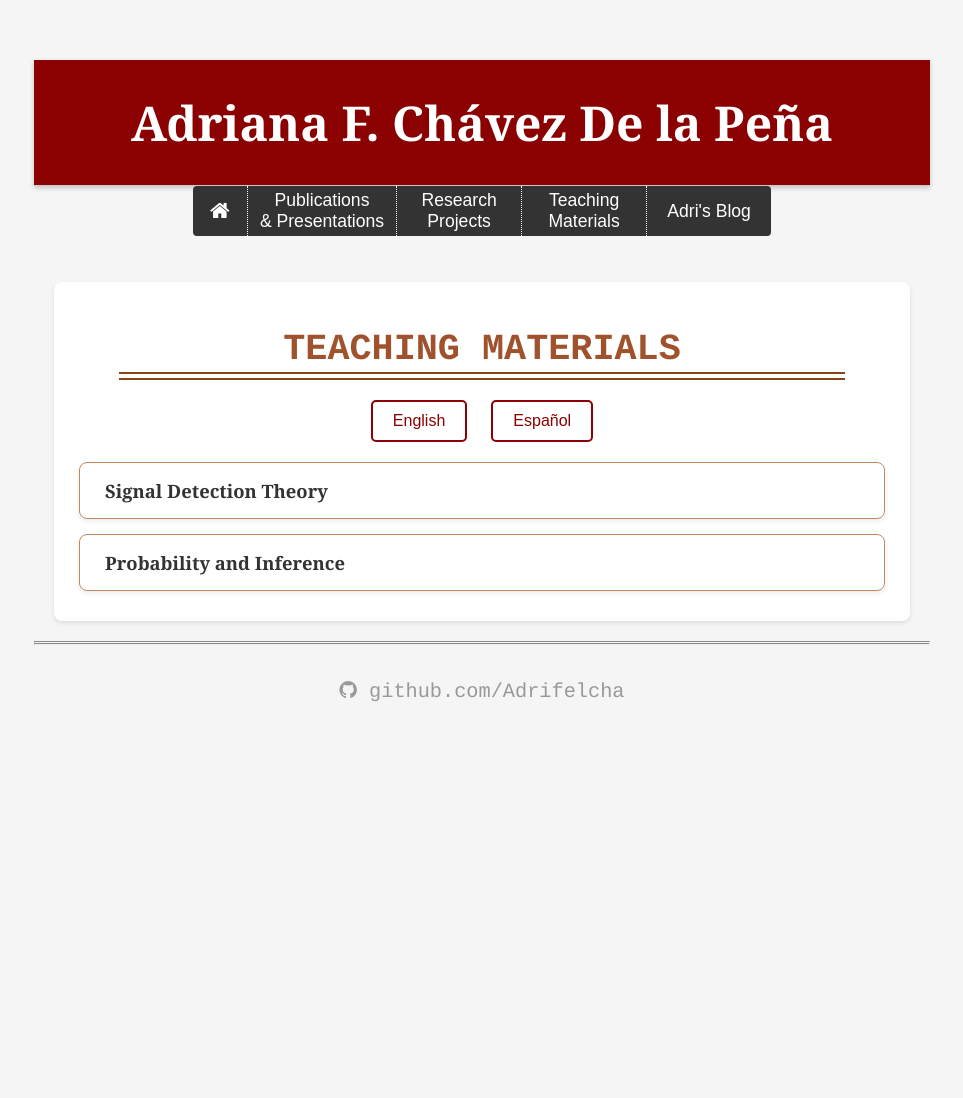
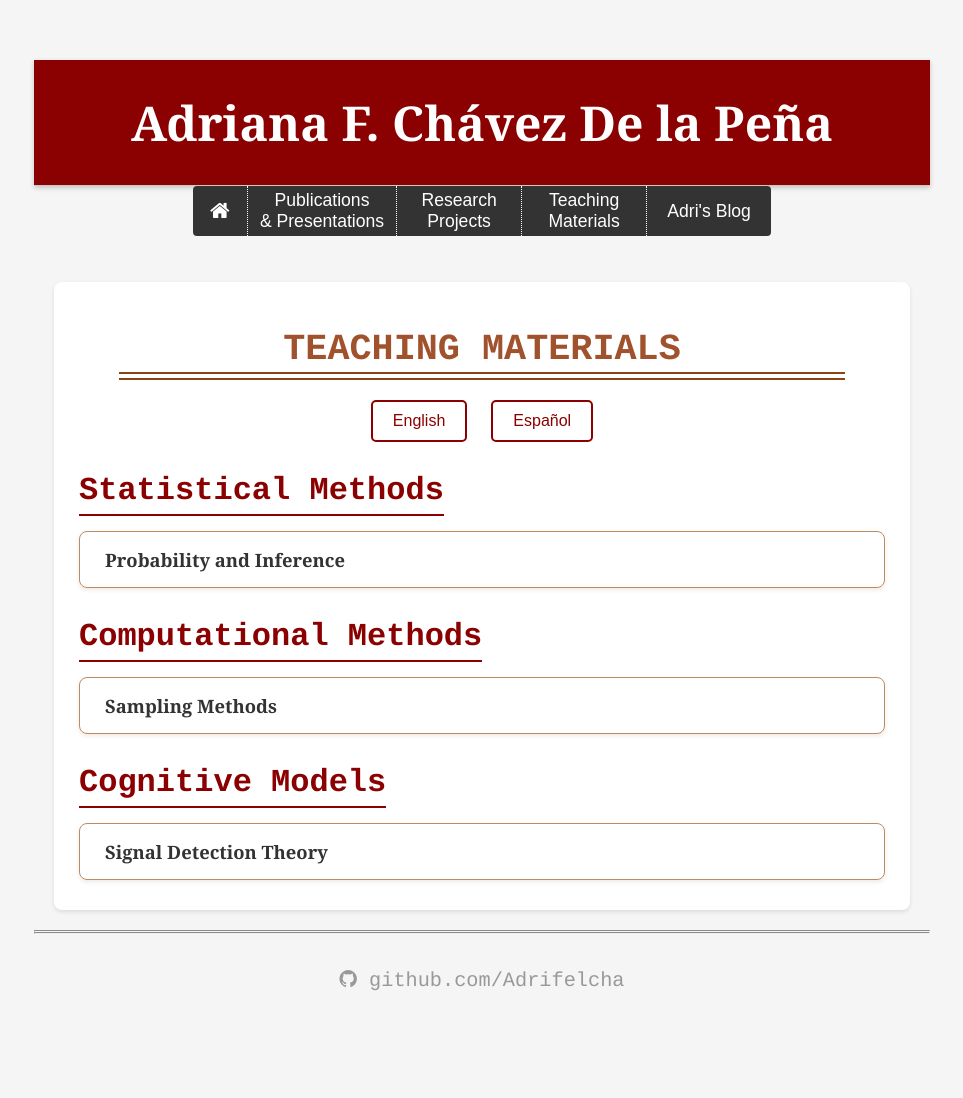
Before and after one commit to Adrifelcha/adrifelcha.github.io, a Jekyll site: the page built from teaching/index.html, in a window 1280 px wide. Shown: the whole page, without its empty margins (158-1121 px from the left). Built offline with Jekyll 4.4.1, drawn with Linux system fonts in a browser that asks for light colours; some web fonts are replaced; before the commit the page ends 900 px from its top, so only the background shows below that.

Commit message:
Divide teaching materials into three main topics: Models, Statistics and Computational methods

```diff
--- a/teaching/index.html
+++ b/teaching/index.html
@@ -15,6 +15,25 @@ title: Teaching Materials
 
         <!-- English materials -->
         <div id="english-materials" class="blog-list language-content">
+            <h3>Statistical Methods</h3>
+            <div class="blog-item">
+                <div class="blog-content">
+                    <div class="post-title">
+                        <a href="/teaching/probability.html" class="blog-link">Probability and Inference</a>
+                    </div>
+                </div>
+            </div>
+
+            <h3>Computational Methods</h3>
+            <div class="blog-item">
+                <div class="blog-content">
+                    <div class="post-title">
+                        <a href="/teaching/sampling.html" class="blog-link">Sampling Methods</a>
+                    </div>
+                </div>
+            </div>
+
+            <h3>Cognitive Models</h3>
             <div class="blog-item">
                 <div class="blog-content">
                     <div class="post-title">
@@ -22,30 +41,33 @@ title: Teaching Materials
                     </div>
                 </div>
             </div>
-
-            <div class="blog-item">
-                <div class="blog-content">
-                    <div class="post-title">
-                        <a href="/teaching/probability.html" class="blog-link">Probability and Inference</a>
-                    </div>
-                </div>
-            </div>
         </div>
 
         <!-- Spanish materials -->
         <div id="spanish-materials" class="blog-list language-content" style="display: none;">
+            <h3>Métodos Estadísticos</h3>
+            <div class="blog-item">
+                <div class="blog-content">
+                    <div class="post-title">
+                        <a href="/teaching/probability-es.html" class="blog-link">Probabilidad e Inferencia</a>
+                    </div>
+                </div>
+            </div>
+
+            <h3>Métodos Computacionales</h3>
+            <div class="blog-item">
+                <div class="blog-content">
+                    <div class="post-title">
+                        <a href="/teaching/sampling-es.html" class="blog-link">Métodos de Muestreo</a>
+                    </div>
+                </div>
+            </div>
+
+            <h3>Modelos Cognitivos</h3>
             <div class="blog-item">
                 <div class="blog-content">
                     <div class="post-title">
                         <a href="https://adrifelcha.shinyapps.io/TDS_2020/" class="blog-link" target="_blank">Teoría de Detección de Señales</a>
-                    </div>
-                </div>
-            </div>
-
-            <div class="blog-item">
-                <div class="blog-content">
-                    <div class="post-title">
-                        <a href="/teaching/probability-es.html" class="blog-link">Probabilidad e Inferencia</a>
                     </div>
                 </div>
             </div>
@@ -103,4 +125,13 @@ document.addEventListener('DOMContentLoaded', function() {
     background-color: #8B0000;
     color: white;
 }
+
+.blog-list h3 {
+    color: #8B0000;
+    margin-top: 30px;
+    margin-bottom: 15px;
+    border-bottom: 2px solid #8B0000;
+    padding-bottom: 5px;
+    width: fit-content;
+}
 </style>
```
